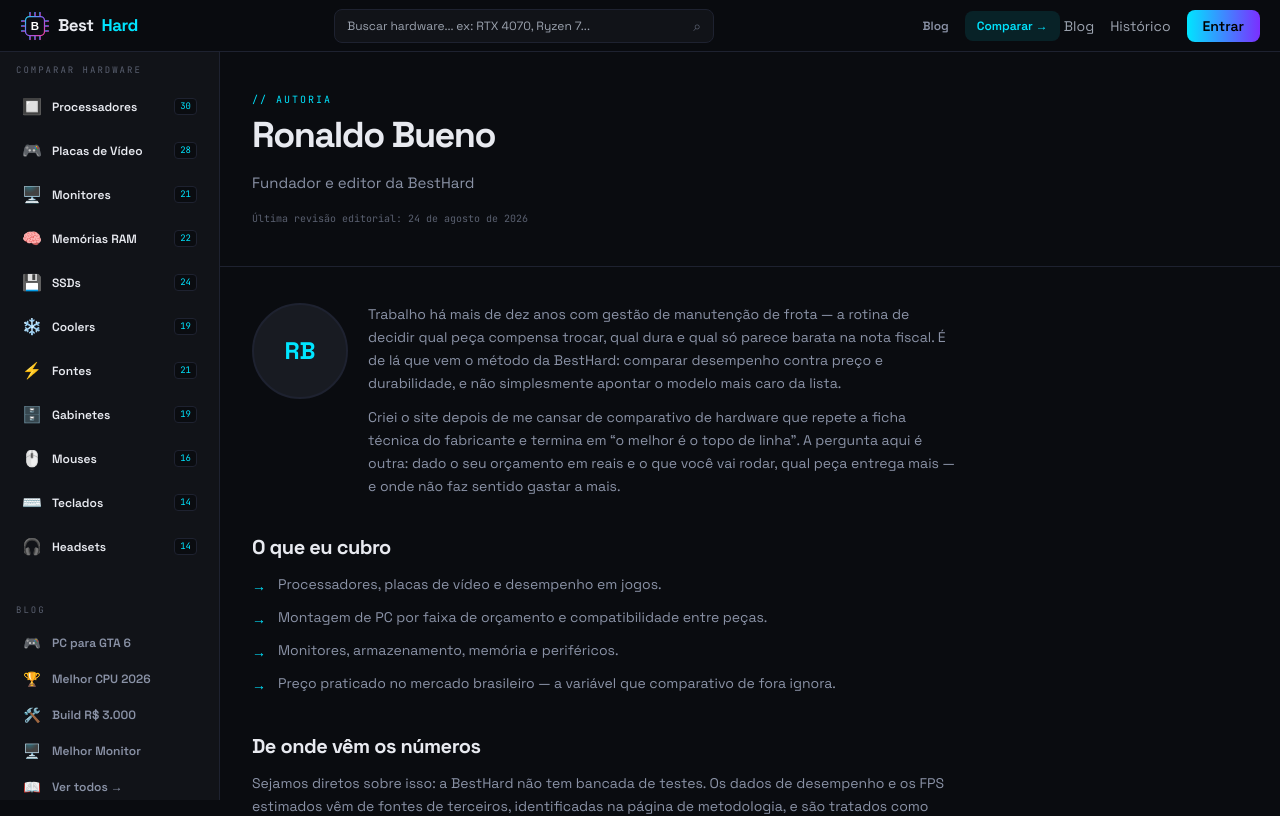
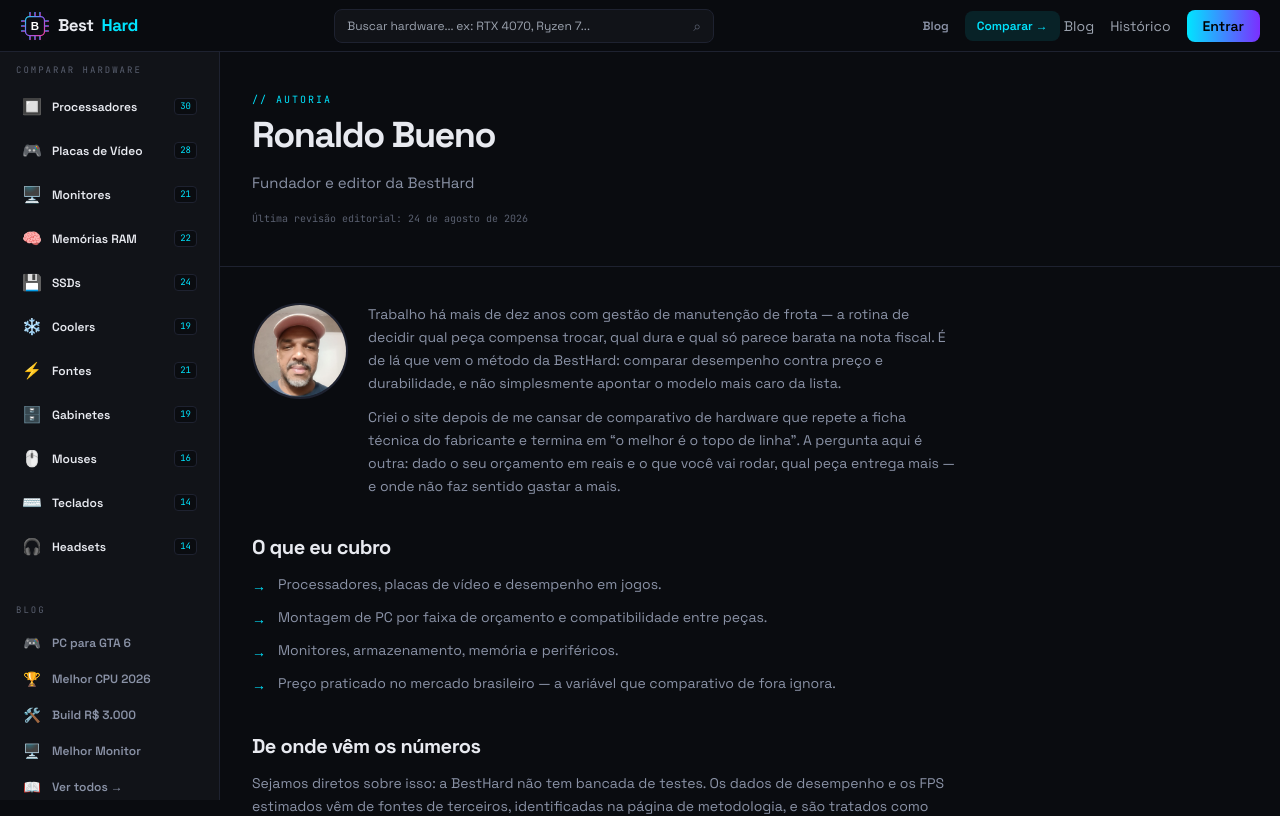
Before and after one commit to Ronaldo-fechei/hardware-ai-compar, a Next.js app: page /autores/ronaldo-bueno in a window 1280 px wide. Shown: the top 816 px of the page. Built offline with nearby package versions, Linux system fonts and the light colour scheme; no server answers.

Commit message:
Ativa foto do autor

```diff
--- a/app/autores/ronaldo-bueno/page.tsx
+++ b/app/autores/ronaldo-bueno/page.tsx
@@ -17,7 +17,7 @@ import { SITE_URL } from '@/lib/site'
 
 // Assim que você colocar a foto em /public/autores/ronaldo-bueno.jpg,
 // troque null pelo caminho: const FOTO = '/autores/ronaldo-bueno.jpg'
-const FOTO: string | null = null
+const FOTO: string | null = "/autores/ronaldo-bueno.jpg"
 
 const NOME = 'Ronaldo Bueno'
 const CARGO = 'Fundador e editor da BestHard'
```
